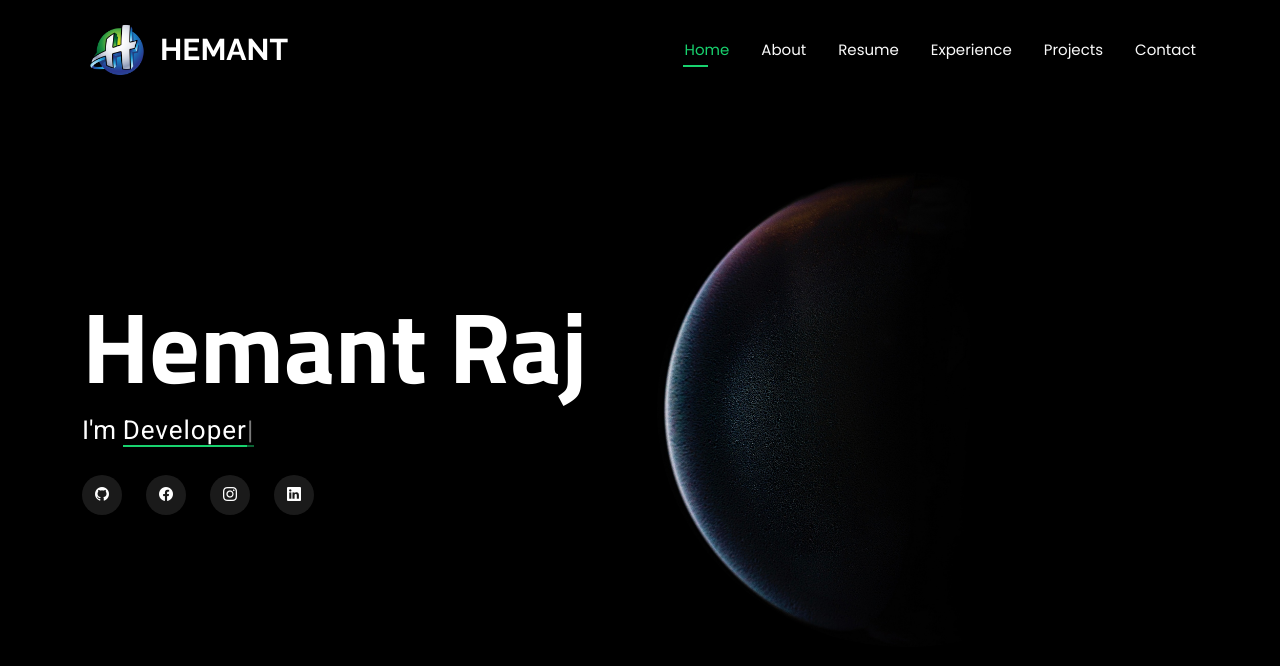
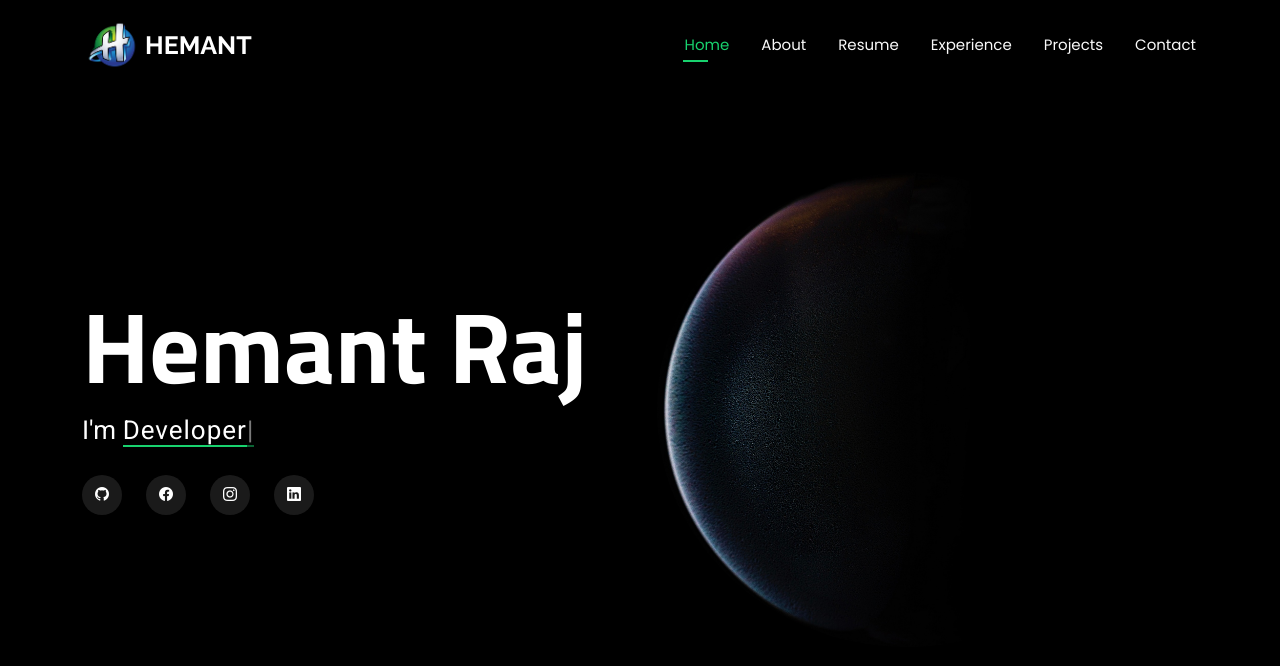
Before and after one commit to Hemantraj2807/mywebsite, a plain HTML site: page index.html in a window 1280 px wide. Drawn offline with Linux system fonts and the light colour scheme.

Commit message:
Update main.css

```diff
--- a/assets/css/main.css
+++ b/assets/css/main.css
@@ -195,12 +195,12 @@ form .error-txt{
 }
 
 .header .logo img {
-  max-height: 70px;
-  margin-right: 8px;
+  max-height: 60px;
+  margin-right: 3px;
 }
 
 .header .logo h1 {
-  font-size: 30px;
+  font-size: 25px;
   margin: 0;
   font-weight: 700;
   color: var(--heading-color);
```
